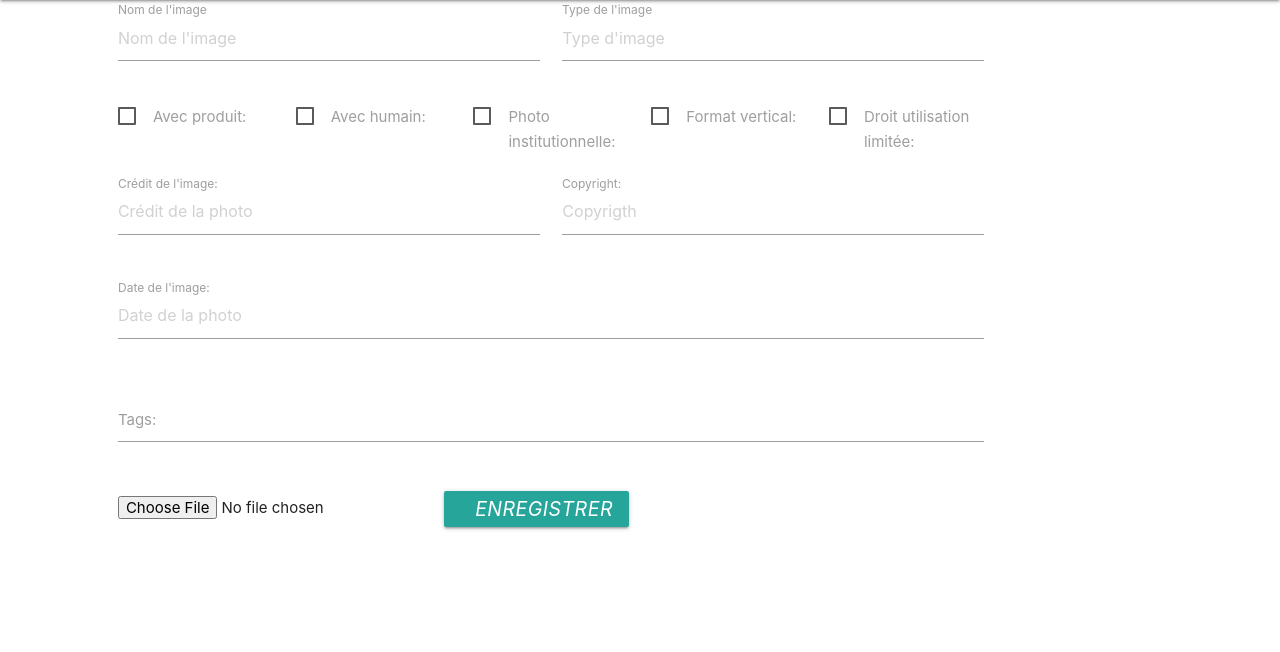
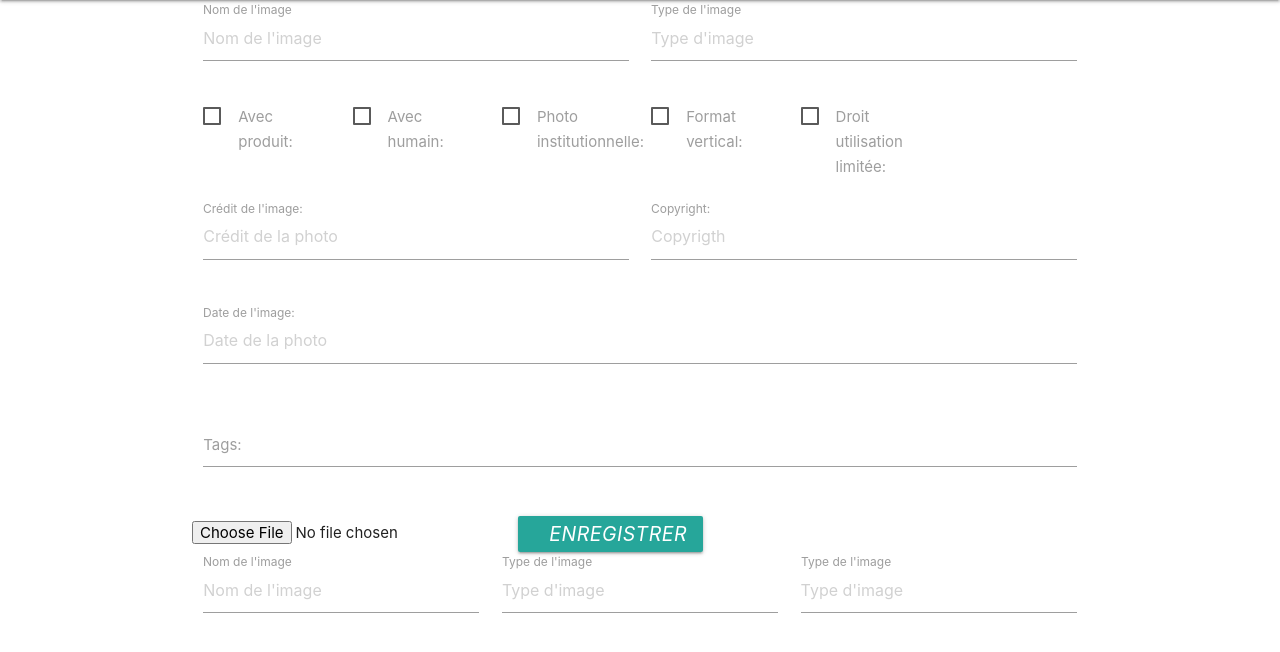
Before and after one commit to OwainCharlon/chal48-21, a Flask app: page /home in a window 1280 px wide. Shown: the part 64-716 px from the top of the page. Run offline with Flask 2, Linux system fonts and the light colour scheme.

Commit message:
barre de recherche

```diff
--- a/app/templates/index.html
+++ b/app/templates/index.html
@@ -29,17 +29,17 @@
         </div>
     </nav>
 
-    <div id="upload" class="row">
-        <div class="col s10 offset-s1">
+    <div id="upload" class="container">
+
             <form enctype="multipart/form-data" id="myform" action="" method="POST">
 
                 <div class="row">
-                    <div class="input-field col s5">
+                    <div class="input-field col s6">
                         <input placeholder="Nom de l'image" id="picture_name" name="picture_name" type="text" class="validate">
                         <label for="picture_name">Nom de l'image</label>
                     </div>
 
-                    <div class="input-field col s5">
+                    <div class="input-field col s6">
                         <input placeholder="Type d'image" id="picture_type" name="picture_type" type="text" class="validate">
                         <label for="picture_type">Type de l'image</label>
                     </div>
@@ -83,27 +83,27 @@
                 </div>
 
                 <div class="row">
-                    <div class="input-field col s5">
+                    <div class="input-field col s6">
                         <input placeholder="Crédit de la photo" id="picture_author" type="text" class="validate">
                         <label for="picture_author">Crédit de l'image:</label>
                     </div>
 
 
-                    <div class="input-field col s5">
+                    <div class="input-field col s6">
                         <input placeholder="Copyrigth" id="picture_copyright" type="text" class="validate">
                         <label for="picture_copyright">Copyright:</label>
                     </div>
                 </div>
 
                 <div class="row">
-                    <div class="input-field col s10">
+                    <div class="input-field col s12">
                         <input placeholder="Date de la photo" id="picture_date" type="text" class="validate">
                         <label for="picture_date">Date de l'image:</label>
                     </div>
                 </div>
 
                 <div class="row">
-                    <div class="input-field col s10">
+                    <div class="input-field col s12">
                         <textarea id="picture_tags" class="materialize-textarea"></textarea>
                         <label for="picture_tags">Tags:</label>
                     </div>
@@ -118,10 +118,27 @@
                 </button>
 
             </form>
-        </div>
+
     </div>
 
-    <div id="search">
+    <div id="search" class="container">
+
+        <div class="row">
+            <div class="input-field col s4">
+                <input placeholder="Nom de l'image" id="picture_name" name="picture_name" type="text" class="validate">
+                <label for="picture_name">Nom de l'image</label>
+            </div>
+
+            <div class="input-field col s4">
+                <input placeholder="Type d'image" id="picture_type" name="picture_type" type="text" class="validate">
+                <label for="picture_type">Type de l'image</label>
+            </div>
+
+            <div class="input-field col s4">
+                <input placeholder="Type d'image" id="picture_type" name="picture_type" type="text" class="validate">
+                <label for="picture_type">Type de l'image</label>
+            </div>
+        </div>
 
     </div>
 
```
